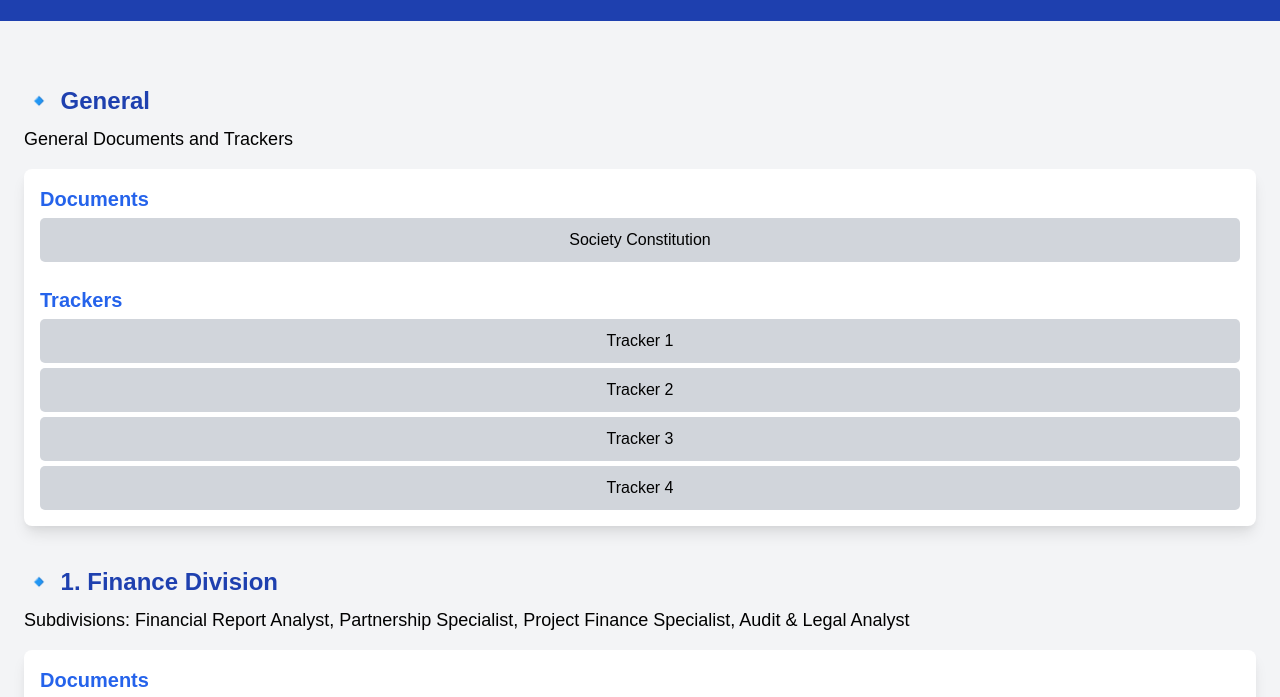
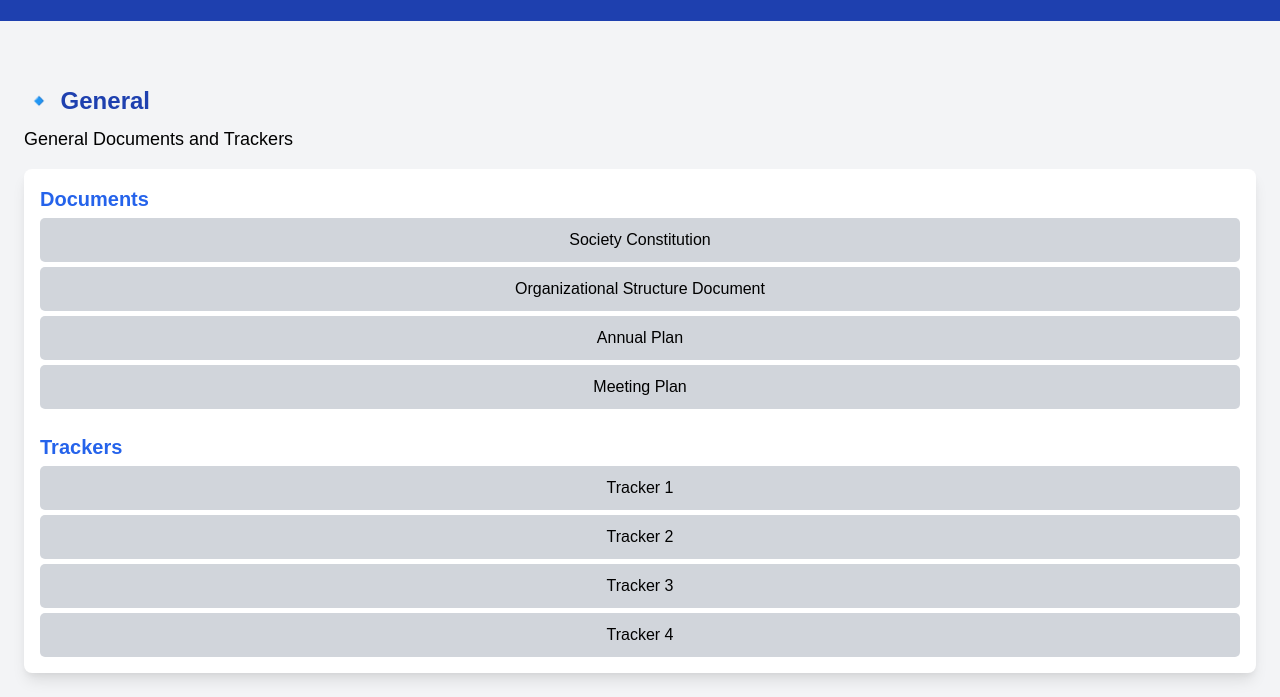
Before and after one commit to testadssruhuna/new-IOS, a plain HTML site: page index.html in a window 1280 px wide. Shown: the part 103-800 px from the top of the page. Drawn offline with nearby package versions, Linux system fonts and the light colour scheme.

Commit message:
Add files via upload

```diff
--- a/index.html
+++ b/index.html
@@ -51,6 +51,10 @@
             <div class="mt-4 bg-white shadow-lg rounded-lg p-4">
                 <h3 class="text-xl font-semibold text-blue-600">Documents</h3>
                 <button class="section-button"><a href="https://drive.google.com/file/d/1kRAcF1Z8aLXqeu4GkO9BN4oOB0EJKwEX/view?usp=sharing" class="text-black">Society Constitution</a></button>
+                <button class="section-button"><a href="https://www.math.ruh.ac.lk/adss/index.php/2025/05/01/general-committee-2024-2025/" class="text-black">Organizational Structure Document</a></button>
+                <button class="section-button"><a href="https://docs.google.com/spreadsheets/d/1yNjvPTUFO7mbZGBMCn0qT0PuD7hVr-8jwTruHR4sZO0/edit?usp=sharing" class="text-black">Annual Plan</a></button>
+                <button class="section-button"><a href="https://notebooklm.google.com/notebook/284828f4-72e9-4b7b-a01f-15a6309a6f74" class="text-black">Meeting Plan</a></button>
+
 
 
                 <h3 class="text-xl font-semibold text-blue-600 mt-6">Trackers</h3>
```
